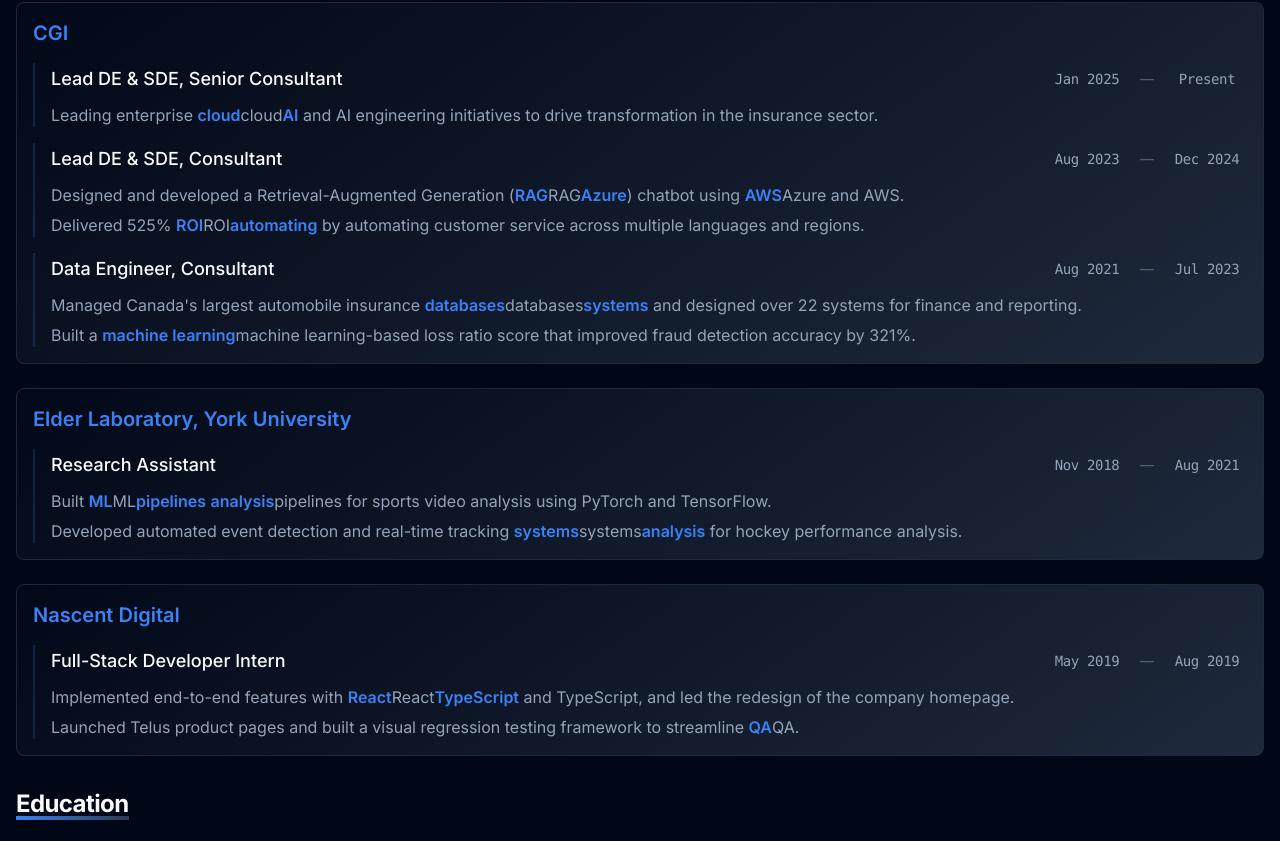
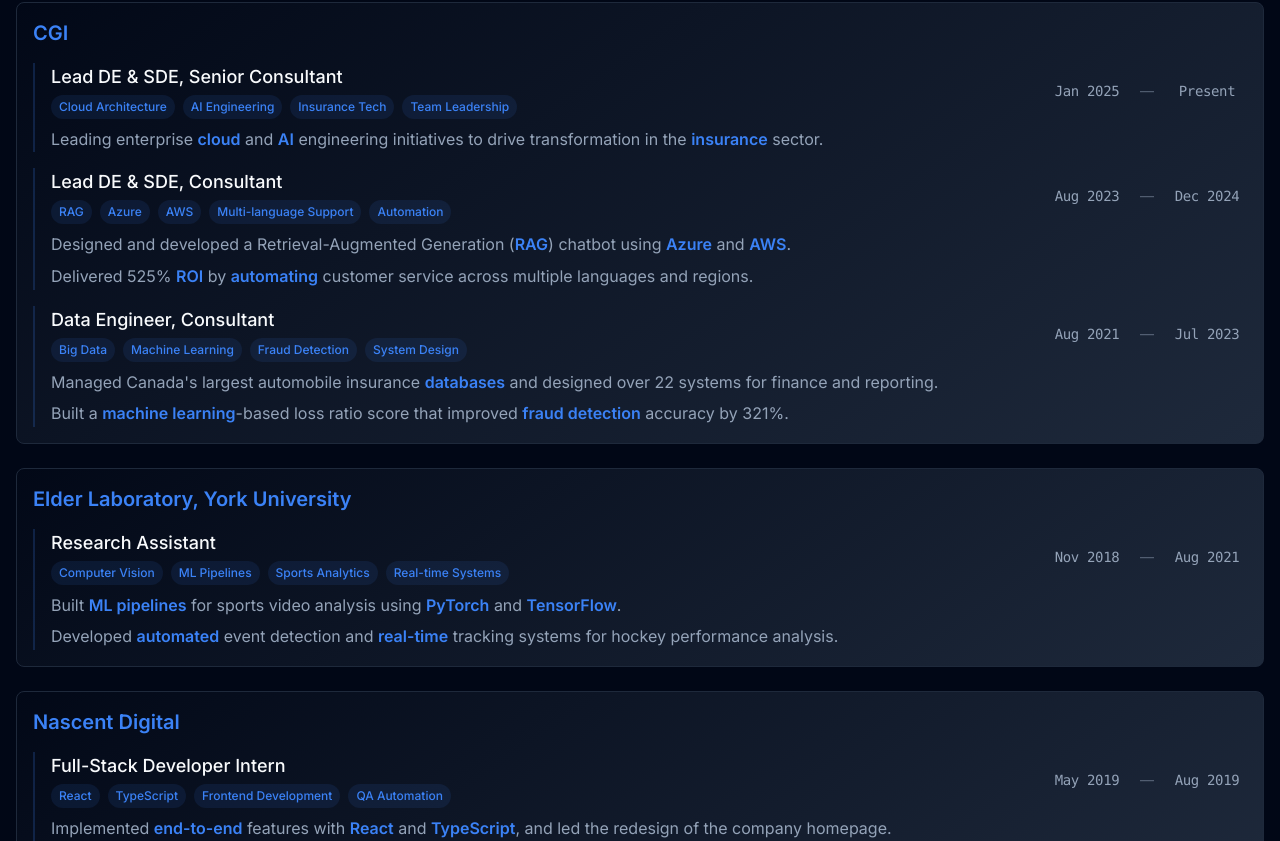
Before and after one commit to Freedom-Jack/my-website, a Next.js app: page /about in a window 1280 px wide. Shown: the part 1199-2040 px from the top of the page. Built offline with nearby package versions, Linux system fonts and the light colour scheme.

Commit message:
change the style of the experience section to allow highlightpart

```diff
--- a/src/app/about/page.tsx
+++ b/src/app/about/page.tsx
@@ -69,7 +69,16 @@
                 {item.roles.map((role, roleIndex) => (
                   <div key={roleIndex} className={styles.roleItem}>
                     <div className={styles.roleHeader}>
-                      <h4 className={styles.roleTitle}>{role.title}</h4>
+                      <div>
+                        <h4 className={styles.roleTitle}>{role.title}</h4>
+                        <div className={styles.roleKeywords}>
+                          {role.keywords.map((keyword, keywordIndex) => (
+                            <span key={keywordIndex} className={styles.keyword}>
+                              {keyword}
+                            </span>
+                          ))}
+                        </div>
+                      </div>
                       <div className={styles.rolePeriod}>
                         <span className={styles.roleDate}>{role.startDate}</span>
                         <span className={styles.roleDateSeparator}>—</span>
@@ -78,33 +87,21 @@
                     </div>
                     <ul className={styles.experienceDescription}>
                       {role.description.map((point, pointIndex) => {
-                        // Keywords to highlight
-                        const keywords = [
-                          'RAG', 'Azure', 'AWS', 'ROI', 'automating', 'machine learning',
-                          'ML', 'AI', 'cloud', 'React', 'TypeScript', 'QA', 'databases',
-                          'systems', 'frameworks', 'pipelines', 'analysis'
-                        ];
-
-                        // Create a regex pattern that matches any of the keywords
-                        const pattern = new RegExp(`\\b(${keywords.join('|')})\\b`, 'gi');
-
-                        // Split the text and wrap keywords in spans
-                        const parts = point.split(pattern);
-                        const matches = point.match(pattern) || [];
+                        // Apply highlight patterns
+                        let processedText = point;
+                        role.highlightPatterns.forEach(({ pattern }) => {
+                          const regex = new RegExp(`\\b(${pattern})\\b`, 'gi');
+                          processedText = processedText.replace(regex, (match) => {
+                            return `<span class="primary">${match}</span>`;
+                          });
+                        });
 
                         return (
-                          <li key={pointIndex}>
-                            {parts.map((part, i) => (
-                              <React.Fragment key={i}>
-                                {part}
-                                {matches[i] && (
-                                  <span className="font-semibold text-primary">
-                                    {matches[i]}
-                                  </span>
-                                )}
-                              </React.Fragment>
-                            ))}
-                          </li>
+                          <li
+                            key={pointIndex}
+                            dangerouslySetInnerHTML={{ __html: processedText }}
+                            className={styles.descriptionItem}
+                          />
                         );
                       })}
                     </ul>
--- a/src/content/pages/about.ts
+++ b/src/content/pages/about.ts
@@ -25,7 +25,11 @@
           startDate: string;
           endDate: string;
           isCurrent: boolean;
+          keywords: string[];
           description: string[];
+          highlightPatterns: {
+            pattern: string;
+          }[];
         }[];
       }[];
     };
@@ -97,8 +101,14 @@
               startDate: "Jan 2025",
               endDate: "Present",
               isCurrent: true,
+              keywords: ["Cloud Architecture", "AI Engineering", "Insurance Tech", "Team Leadership"],
               description: [
                 "Leading enterprise cloud and AI engineering initiatives to drive transformation in the insurance sector."
+              ],
+              highlightPatterns: [
+                { pattern: "cloud" },
+                { pattern: "AI" },
+                { pattern: "insurance" }
               ]
             },
             {
@@ -106,9 +116,16 @@
               startDate: "Aug 2023",
               endDate: "Dec 2024",
               isCurrent: false,
+              keywords: ["RAG", "Azure", "AWS", "Multi-language Support", "Automation"],
               description: [
                 "Designed and developed a Retrieval-Augmented Generation (RAG) chatbot using Azure and AWS.",
                 "Delivered 525% ROI by automating customer service across multiple languages and regions."
+              ],
+              highlightPatterns: [
+                { pattern: "RAG" },
+                { pattern: "Azure|AWS" },
+                { pattern: "ROI" },
+                { pattern: "automating" }
               ]
             },
             {
@@ -116,9 +133,16 @@
               startDate: "Aug 2021",
               endDate: "Jul 2023",
               isCurrent: false,
+              keywords: ["Big Data", "Machine Learning", "Fraud Detection", "System Design"],
               description: [
                 "Managed Canada's largest automobile insurance databases and designed over 22 systems for finance and reporting.",
                 "Built a machine learning-based loss ratio score that improved fraud detection accuracy by 321%."
+              ],
+              highlightPatterns: [
+                { pattern: "databases" },
+                { pattern: "machine learning" },
+                { pattern: "fraud detection" },
+                { pattern: "321%" }
               ]
             }
           ]
@@ -131,9 +155,16 @@
               startDate: "Nov 2018",
               endDate: "Aug 2021",
               isCurrent: false,
+              keywords: ["Computer Vision", "ML Pipelines", "Sports Analytics", "Real-time Systems"],
               description: [
                 "Built ML pipelines for sports video analysis using PyTorch and TensorFlow.",
                 "Developed automated event detection and real-time tracking systems for hockey performance analysis."
+              ],
+              highlightPatterns: [
+                { pattern: "ML pipelines" },
+                { pattern: "PyTorch|TensorFlow" },
+                { pattern: "real-time" },
+                { pattern: "automated" }
               ]
             }
           ]
@@ -146,9 +177,15 @@
               startDate: "May 2019",
               endDate: "Aug 2019",
               isCurrent: false,
+              keywords: ["React", "TypeScript", "Frontend Development", "QA Automation"],
               description: [
                 "Implemented end-to-end features with React and TypeScript, and led the redesign of the company homepage.",
                 "Launched Telus product pages and built a visual regression testing framework to streamline QA."
+              ],
+              highlightPatterns: [
+                { pattern: "React|TypeScript" },
+                { pattern: "end-to-end" },
+                { pattern: "QA" }
               ]
             }
           ]
--- a/src/styles/pages/about.module.css
+++ b/src/styles/pages/about.module.css
@@ -200,6 +200,33 @@
   @apply space-y-1.5 text-muted-foreground;
 }
 
+.roleKeywords {
+  @apply flex flex-wrap gap-2 mt-1;
+}
+
+.keyword {
+  @apply text-xs px-2 py-1 rounded-full bg-primary/10 text-primary font-medium;
+  transition: all 0.2s ease;
+}
+
+.keyword:hover {
+  @apply bg-primary/20;
+  transform: translateY(-1px);
+}
+
+.descriptionItem {
+  @apply text-muted-foreground;
+  line-height: 1.6;
+}
+
+.descriptionItem :global(span) {
+  @apply transition-colors duration-200;
+}
+
+.descriptionItem :global(span.primary) {
+  @apply font-semibold text-primary;
+}
+
 @keyframes shine {
   0%, 100% {
     background-position: 0% center;
```
